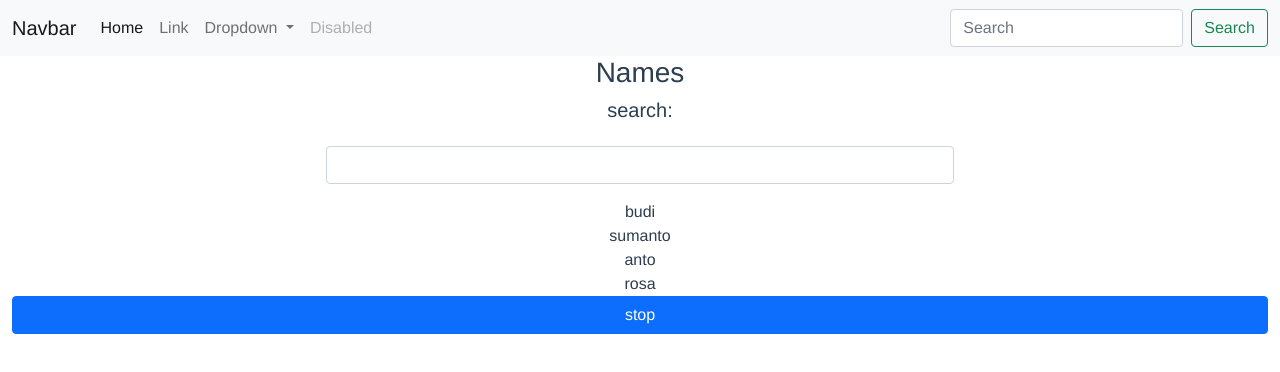
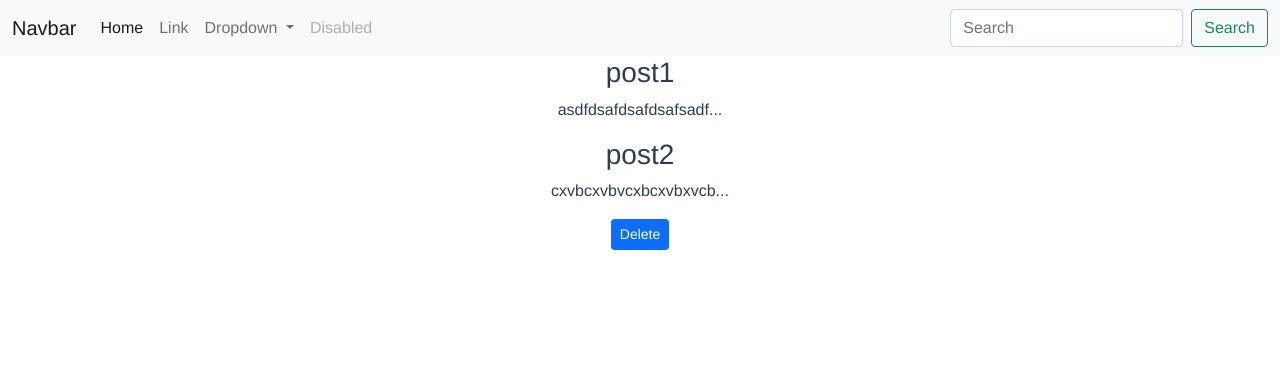
Before and after one commit to reihan703/compositionVue, a Vue app: page / in a window 1280 px wide. Shown: the top 372 px of the page. Built offline with nearby package versions, Linux system fonts and the light colour scheme; data requests are answered from the project's data file.

Commit message:
fetching data from json with composition api

```diff
--- /dev/null
+++ b/data/db.json
@@ -0,0 +1,22 @@
+{
+  "posts":[
+    {
+      "title": "post1",
+      "body": "asdfdsafdsafdsafsadfdsafdsafadsfdsafdsafdsfdsafadfdsafdsafdsafafdasfdsafadsfsdfsadfdsafdsfafdsa",
+      "tags": [
+        "abc",
+        "def",
+        "ghi"
+      ]
+    },
+    {
+      "title": "post2",
+      "body": "cxvbcxvbvcxbcxvbxvcbxcvbvcxbvcxbcxvbvcxbbvcxbvcxbvcxbcxvbvcxbxvcbxcvbvcxbcxvbvcxbcxvbvcxbvcxbvc",
+      "tags": [
+        "abc1",
+        "def2",
+        "ghi3"
+      ]
+    }
+  ]
+}
--- a/package.json
+++ b/package.json
@@ -11,12 +11,14 @@
     "bootstrap": "^5.1.3",
     "bootstrap-vue": "^2.21.2",
     "core-js": "^3.8.3",
+    "json-server": "^0.17.0",
     "vue": "^3.2.13",
     "vue-router": "^4.0.3"
   },
   "devDependencies": {
     "@vue/cli-plugin-babel": "~5.0.0",
     "@vue/cli-plugin-router": "~5.0.0",
-    "@vue/cli-service": "~5.0.0"
+    "@vue/cli-service": "~5.0.0",
+    "vue-template-compiler": "^2.6.14"
   }
 }
--- a/src/components/HelloWorld.vue
+++ /dev/null
@@ -1,58 +0,0 @@
-<template>
-  <div class="hello">
-    <h1>{{ msg }}</h1>
-    <p>
-      For a guide and recipes on how to configure / customize this project,<br>
-      check out the
-      <a href="https://cli.vuejs.org" target="_blank" rel="noopener">vue-cli documentation</a>.
-    </p>
-    <h3>Installed CLI Plugins</h3>
-    <ul>
-      <li><a href="https://github.com/vuejs/vue-cli/tree/dev/packages/%40vue/cli-plugin-babel" target="_blank" rel="noopener">babel</a></li>
-      <li><a href="https://github.com/vuejs/vue-cli/tree/dev/packages/%40vue/cli-plugin-router" target="_blank" rel="noopener">router</a></li>
-    </ul>
-    <h3>Essential Links</h3>
-    <ul>
-      <li><a href="https://vuejs.org" target="_blank" rel="noopener">Core Docs</a></li>
-      <li><a href="https://forum.vuejs.org" target="_blank" rel="noopener">Forum</a></li>
-      <li><a href="https://chat.vuejs.org" target="_blank" rel="noopener">Community Chat</a></li>
-      <li><a href="https://twitter.com/vuejs" target="_blank" rel="noopener">Twitter</a></li>
-      <li><a href="https://news.vuejs.org" target="_blank" rel="noopener">News</a></li>
-    </ul>
-    <h3>Ecosystem</h3>
-    <ul>
-      <li><a href="https://router.vuejs.org" target="_blank" rel="noopener">vue-router</a></li>
-      <li><a href="https://vuex.vuejs.org" target="_blank" rel="noopener">vuex</a></li>
-      <li><a href="https://github.com/vuejs/vue-devtools#vue-devtools" target="_blank" rel="noopener">vue-devtools</a></li>
-      <li><a href="https://vue-loader.vuejs.org" target="_blank" rel="noopener">vue-loader</a></li>
-      <li><a href="https://github.com/vuejs/awesome-vue" target="_blank" rel="noopener">awesome-vue</a></li>
-    </ul>
-  </div>
-</template>
-
-<script>
-export default {
-  name: 'HelloWorld',
-  props: {
-    msg: String
-  }
-}
-</script>
-
-<!-- Add "scoped" attribute to limit CSS to this component only -->
-<style scoped>
-h3 {
-  margin: 40px 0 0;
-}
-ul {
-  list-style-type: none;
-  padding: 0;
-}
-li {
-  display: inline-block;
-  margin: 0 10px;
-}
-a {
-  color: #42b983;
-}
-</style>
--- /dev/null
+++ b/src/components/PostsList.vue
@@ -0,0 +1,26 @@
+<template>
+  <div v-for="post in posts" :key="post.id">
+    <!-- <h3>{{post.title}}</h3> -->
+    <SinglePost :post='post'/>
+  </div>
+</template>
+
+<script>
+import { onUpdated } from '@vue/runtime-core'
+import SinglePost from './SinglePost.vue'
+export default {
+  props:['posts'],
+  components:{SinglePost},
+  setup(props){
+    console.log(props.posts)
+
+    onUpdated(()=>{
+      console.log('updated')
+    })
+  }
+}
+</script>
+
+<style>
+
+</style>
--- /dev/null
+++ b/src/components/SinglePost.vue
@@ -0,0 +1,24 @@
+<template>
+  <div class="post">
+    <h3>{{post.title}}</h3>
+    <p>{{snippet}}</p>
+  </div>
+</template>
+
+<script>
+import { computed } from 'vue'
+export default {
+  props:['post'],
+  setup(props){
+    const snippet = computed(()=>{
+      return props.post.body.substring(0,20)+'...'
+    })
+
+    return{snippet}
+  },
+}
+</script>
+
+<style>
+
+</style>
--- a/src/views/HomeView.vue
+++ b/src/views/HomeView.vue
@@ -15,21 +15,31 @@
       <p>{{dataTwo.age}} - {{dataTwo.name}} - {{nameTwo}}</p>
       <a @click="updateDataTwo" class="btn btn-primary" href="#" role="button">Update</a> -->
 
-      <h3>Names</h3>
+      <!-- <h3>Names</h3>
       <h5>search: </h5>
       <input type="text" v-model="search" class="form-control my-3 mx-auto w-50" id="exampleInputEmail1" aria-describedby="emailHelp">
       <div v-for="name in nameMatch" :key="name">
         {{name}}
       </div>
-      <a name="" id="" @click="handleClick" class="btn btn-primary" href="#" role="button">stop</a>
-		</div>
+      <a name="" id="" @click="handleClick" class="btn btn-primary" href="#" role="button">stop</a> -->
+      <div v-if="error" class="error">
+        {{error}}
+      </div>
+      <div v-if="posts.length" class="posts">
+        <PostsList  :posts="posts" />
+        <a class="btn btn-primary btn-sm " @click="posts.pop()" href="#" role="button">Delete </a>
+      </div>
+
+    </div>
 	</div>
 </template>
 
 <script>
 import { computed, reactive, ref, watch, watchEffect } from 'vue'
+import PostsList from '../components/PostsList.vue'
 
 export default {
+  components: { PostsList },
   name:'home',
   setup(){
     // const data = ref({age: 30, name:'Lola'})
@@ -57,6 +67,9 @@ export default {
     // }
 
     // return{dataTwo,dataOne, nameTwo, updateDataOne, updateDataTwo}
+    const posts = ref([])
+    const error = ref(null)
+
     const search = ref('')
     const names = ref(['budi','sumanto','anto','rosa'])
 
@@ -77,7 +90,21 @@ export default {
       stopEffect()
     }
 
-    return{names, nameMatch, search, stopWatch, stopEffect, handleClick}
+    const load = async ()=>{
+      try{
+        let data = await fetch('http://localhost:3000/posts')
+        if (!data.ok){
+          throw Error('no data')
+        }
+        posts.value = await data.json()
+      }catch(err){
+        error.value=err.message
+      }
+    }
+
+    load()
+
+    return{names, nameMatch, search, stopWatch, stopEffect, handleClick, posts, error}
   }
 }
 </script>
```
Also changed, not shown: 1 other file (tests, documents, lock files or other folders).
